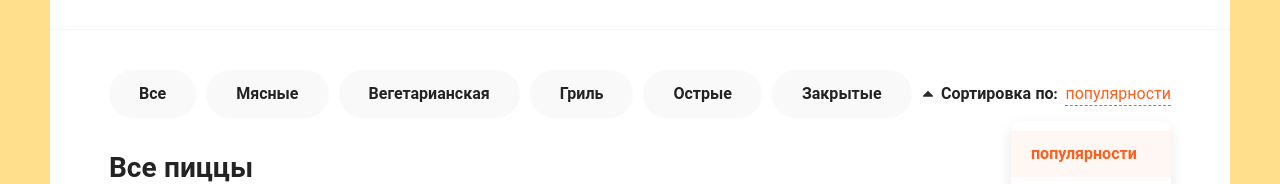
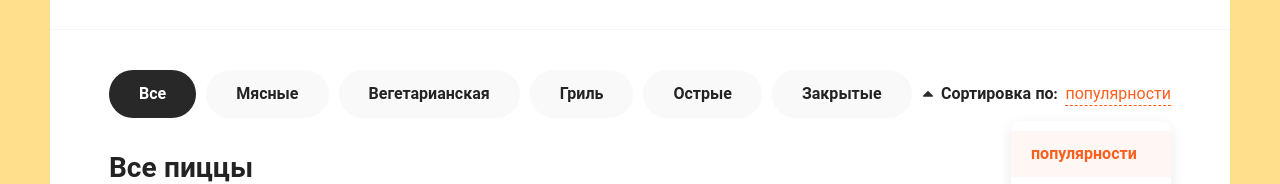
Before and after one commit to Unique-Character-Sequence/03_pizza, a React (Create React App) app: page / in a window 1280 px wide. Shown: the part 155-339 px from the top of the page. Built offline with nearby package versions, Linux system fonts and the light colour scheme.

Commit message:
Используем map

```diff
--- a/src/сomponents/Categories/Categories.jsx
+++ b/src/сomponents/Categories/Categories.jsx
@@ -1,31 +1,27 @@
 import {useState} from "react";
 
 export let Categories = () => {
-    const [highlightedCategory, setHighlightedCategory] = useState("");
+    const [highlightedCategory, setHighlightedCategory] = useState(0);
     const handleClick = (index) => setHighlightedCategory(index);
     const isHighlighted = (index) => highlightedCategory === index ? "active" : ""
-
+    const categories = [
+        {index: 0, name: "Все"},
+        {index: 1, name: "Мясные"},
+        {index: 2, name: "Вегетарианская"},
+        {index: 3, name: "Гриль"},
+        {index: 4, name: "Острые"},
+        {index: 5, name: "Закрытые"},
+    ];
     return (
         <div className="categories">
             <ul>
-                <li className={isHighlighted(0)} onClick={() => handleClick(0)}>
-                    Все
-                </li>
-                <li className={isHighlighted(1)} onClick={() => handleClick(1)}>
-                    Мясные
-                </li>
-                <li className={isHighlighted(2)} onClick={() => handleClick(2)}>
-                    Вегетарианская
-                </li>
-                <li className={isHighlighted(3)} onClick={() => handleClick(3)}>
-                    Гриль
-                </li>
-                <li className={isHighlighted(4)} onClick={() => handleClick(4)}>
-                    Острые
-                </li>
-                <li className={isHighlighted(5)} onClick={() => handleClick(5)}>
-                    Закрытые
-                </li>
+                {categories.map(category => (
+                    <li key={category.index}
+                        className={isHighlighted(category.index)}
+                        onClick={() => handleClick(category.index)}>
+                        {category.name}
+                    </li>
+                ))}
             </ul>
         </div>
     );
```
